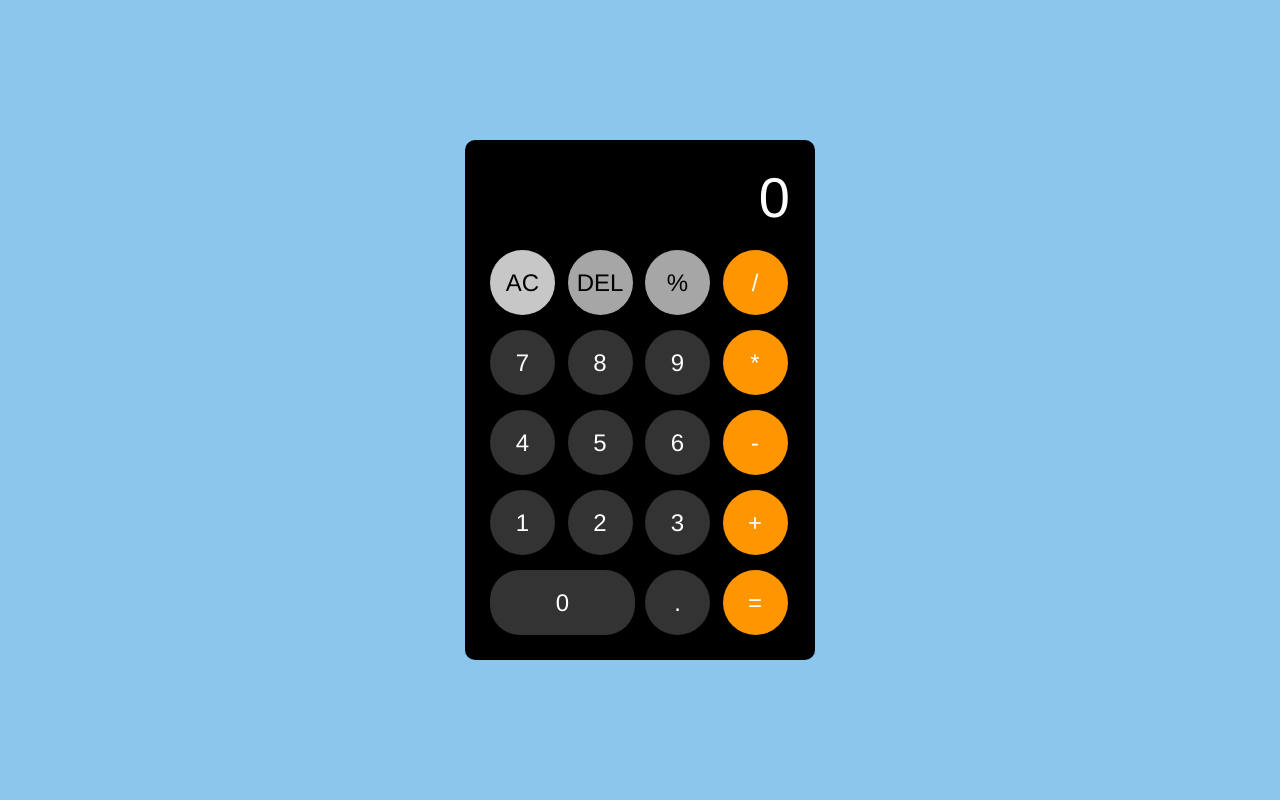
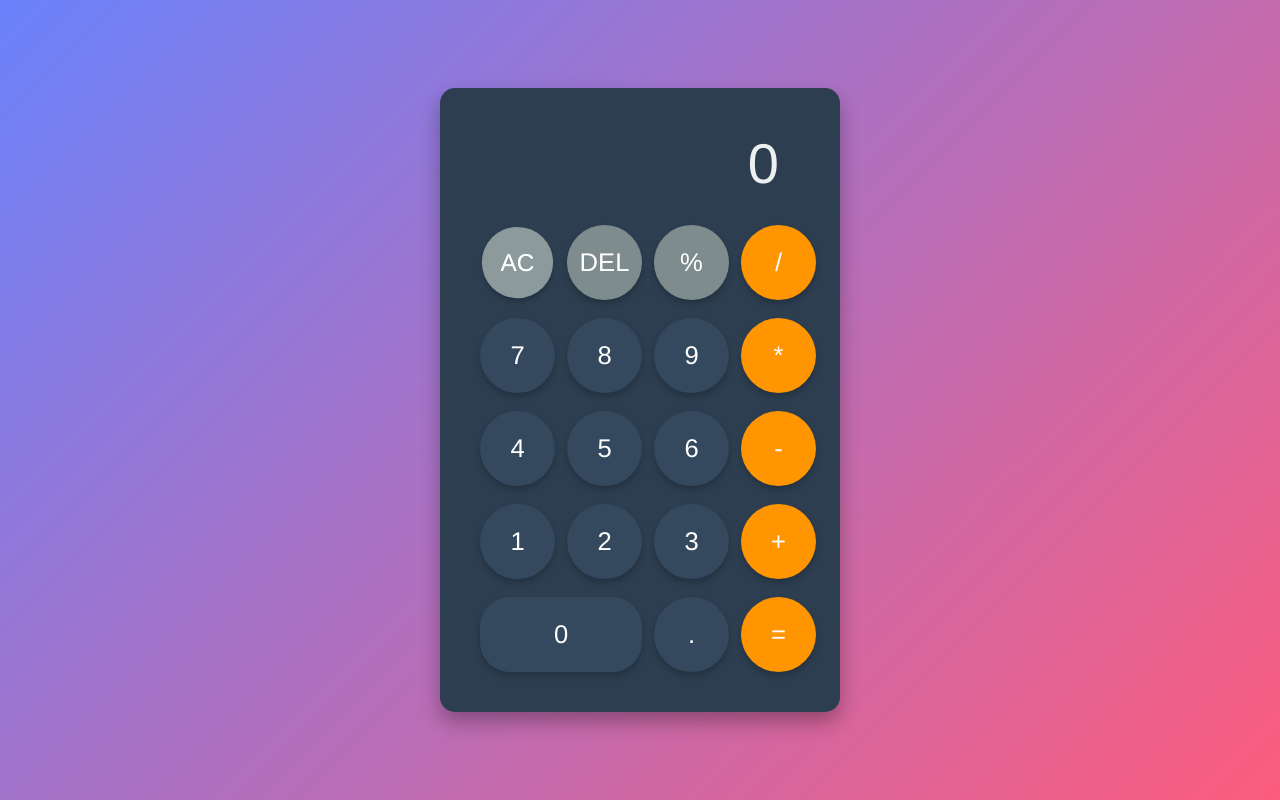
Before and after one commit to Kidrah-kun/Calculator, a plain HTML site: page index.html in a window 1280 px wide. Both pictures are taken after a click on the button "AC". Drawn offline with Linux system fonts and the light colour scheme.

Commit message:
Add files via upload
making it fully functional and also adding better css design

```diff
--- a/script.js
+++ b/script.js
@@ -1 +1,38 @@
 const inputValue = document.getElementById("user-input");
+
+document.querySelectorAll(".numbers").forEach(function (item) {
+  item.addEventListener("click", function (e) {
+    if (inputValue.innerText === "NaN") {
+      inputValue.innerText = "";
+    }
+    if (inputValue.innerText === "0") {
+      inputValue.innerText = "";
+    }
+    inputValue.innerText += e.target.innerHTML.trim();
+  });
+});
+
+document.querySelectorAll(".operations").forEach(function (item) {
+  item.addEventListener("click", function (e) {
+    const lastChar = inputValue.innerText.charAt(inputValue.innerText.length - 1);
+
+    if (e.target.innerHTML === "=") {
+      try {
+        inputValue.innerText = eval(inputValue.innerText);
+      } catch (err) {
+        inputValue.innerText = "NaN";
+      }
+    } else if (e.target.innerHTML === "AC") {
+      inputValue.innerText = 0;
+    } else if (e.target.innerHTML === "DEL") {
+      inputValue.innerText = inputValue.innerText.slice(0, -1);
+      if (inputValue.innerText.length === 0) {
+        inputValue.innerText = 0;
+      }
+    } else {
+      if (lastChar !== "+" && lastChar !== "-" && lastChar !== "*" && lastChar !== "/") {
+        inputValue.innerText += e.target.innerHTML;
+      }
+    }
+  });
+});
--- a/style.css
+++ b/style.css
@@ -6,23 +6,37 @@
 }
 
 body {
-    background-color: #8bc6ec;
+  background: linear-gradient(135deg, #6a82fb, #fc5c7d);
   min-height: 100vh;
   display: flex;
   align-items: center;
   justify-content: center;
+  padding: 10px;
 }
 
 .container {
-    background: #000000;
-    padding: 25px;
-    width: 350px;
-    border-radius: 10px;
+  background: #2c3e50;
+  padding: 40px;
+  width: 400px;
+  border-radius: 15px;
+  box-shadow: 0 10px 20px rgba(0, 0, 0, 0.3);
+  animation: fadeIn 0.5s ease-out;
+}
+
+@keyframes fadeIn {
+  0% {
+    opacity: 0;
+    transform: translateY(30px);
+  }
+  100% {
+    opacity: 1;
+    transform: translateY(0);
+  }
 }
 
 .calc-text {
-    margin-bottom: 20px;
-    padding-left: 5px;
+  margin-bottom: 25px;
+  padding-left: 10px;
 }
 
 .calc-text p {
@@ -30,34 +44,52 @@
   font-size: 3.5rem;
   text-align: end;
   background: transparent;
-    color: #fff;
+  color: #ecf0f1;
   border: none;
   outline: none;
   word-wrap: break-word;
   word-break: break-all;
+  padding-right: 20px;
+  letter-spacing: 1px;
+  line-height: 1.3;
 }
 
 button {
-    background: #333333;
+  background: #34495e;
   color: #fff;
-    font-size: 1.5rem;
+  font-size: 1.6rem;
   border: none;
-    border-radius: 70%;
+  border-radius: 50%;
   cursor: pointer;
-    height: 65px;
-    width: 65px;
+  height: 75px;
+  width: 75px;
+  transition: all 0.2s ease-in-out;
+  box-shadow: 0 4px 6px rgba(0, 0, 0, 0.2);
+  display: flex;
+  align-items: center;
+  justify-content: center;
 }
 
 button:active,
 button:focus {
-    filter: brightness(120%);
+  filter: brightness(110%);
+  transform: scale(0.95);
+}
+
+button:hover {
+  background-color: #2980b9;
+  box-shadow: 0 6px 10px rgba(0, 0, 0, 0.2);
+}
+
+button:focus {
+  outline: none;
 }
 
 .calc-keys {
   display: grid;
   grid-template-columns: repeat(4, 1fr);
-    grid-row-gap: 15px;
-    grid-column-gap: 10px;
+  grid-row-gap: 18px;
+  grid-column-gap: 12px;
 }
 
 .key-zero {
@@ -68,9 +100,25 @@
 
 .key-operate {
   background: #ff9501;
+  color: #fff;
+}
+
+.key-operate:hover {
+  background: #f39c12;
+  box-shadow: 0 6px 10px rgba(0, 0, 0, 0.2);
 }
 
 .key-others {
-    background: #a6a6a6;
-    color: #000000;
+  background: #7f8c8d;
+  color: #fff;
 }
+
+.key-others:hover {
+  background: #95a5a6;
+  box-shadow: 0 6px 10px rgba(0, 0, 0, 0.2);
+}
+
+/* Adding a subtle glow effect for the active number button */
+.numbers:active {
+  box-shadow: 0 0 10px rgba(255, 255, 255, 0.6);
+}
```
Lines whose indentation alone changed are shown as unchanged.
